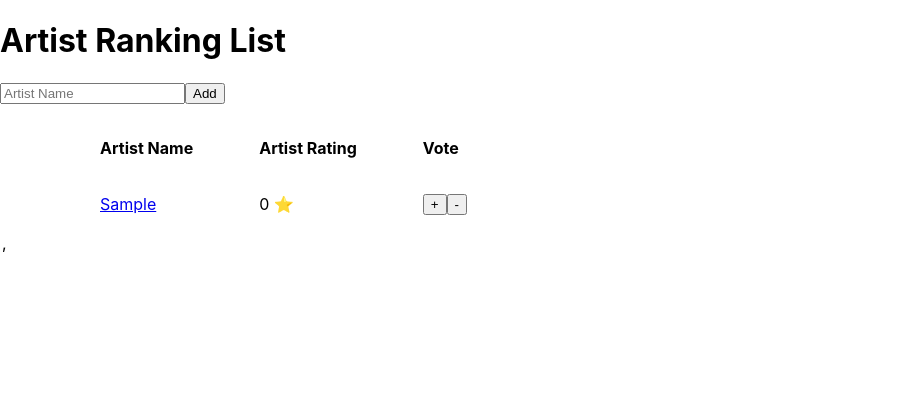
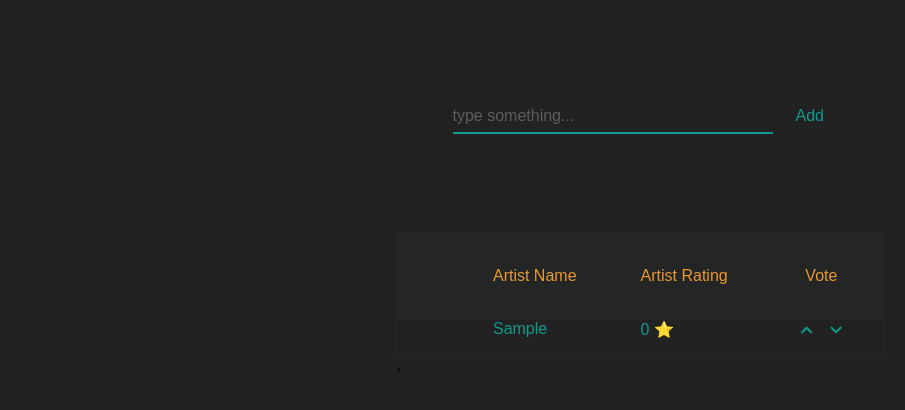
Before and after one commit to LiaPapailiou/artist-ranking, a React (Create React App) app: page /home in a window 1280 px wide. Both pictures are taken after typing "Sample" into the empty fields and a click on the button "Add". Shown: the top 410 px of the page, without its empty margins (0-905 px from the left). Built offline with nearby package versions, Linux system fonts and the light colour scheme.

Commit message:
add styles

```diff
--- a/public/index.html
+++ b/public/index.html
@@ -1,14 +1,12 @@
 <!DOCTYPE html>
 <html lang="en">
+
 <head>
   <meta charset="utf-8" />
   <link rel="icon" href="%PUBLIC_URL%/favicon.ico" />
   <meta name="viewport" content="width=device-width, initial-scale=1" />
   <meta name="theme-color" content="#000000" />
-    <meta
-      name="description"
-      content="Web site created using create-react-app"
-    />
+  <meta name="description" content="Web site created using create-react-app" />
   <link rel="apple-touch-icon" href="%PUBLIC_URL%/logo192.png" />
   <!--
       manifest.json provides metadata used when your web app is installed on a
@@ -24,8 +22,12 @@
       work correctly both with client-side routing and a non-root public URL.
       Learn how to configure a non-root public URL by running `npm run build`.
     -->
-    <title>React App</title>
+  <script src="https://kit.fontawesome.com/263e55ce94.js"></script>
+  <link rel="stylesheet" href="https://use.fontawesome.com/releases/v5.14.0/css/all.css"
+    integrity="sha384-HzLeBuhoNPvSl5KYnjx0BT+WB0QEEqLprO+NBkkk5gbc67FTaL7XIGa2w1L0Xbgc">
+  <title>Artist Ranking</title>
 </head>
+
 <body>
   <noscript>You need to enable JavaScript to run this app.</noscript>
   <div id="root"></div>
@@ -40,4 +42,5 @@
       To create a production bundle, use `npm run build` or `yarn build`.
     -->
 </body>
+
 </html>
--- /dev/null
+++ b/src/App.css
@@ -0,0 +1,122 @@
+.App {
+  display: flex;
+  flex-direction: column;
+  align-items: center;
+  justify-content: flex-start;
+  align-content: center;
+  background-color:#222222;
+  min-height: 100vh;
+  font-family: 'Rubik', sans-serif
+}
+
+.input-field {
+  margin-top: 100px;
+  width: 40vh;
+  border: 0;
+  border-bottom: 2px solid #11998e;
+  outline: 0;
+  font-size: 1.3rem;
+  color: #11998e;
+  padding: 7px 0;
+  background: transparent;
+  transition: border-color #11998e 0.2s;
+  font-size:16px;
+}
+
+.input-field:focus {
+  padding-bottom: 6px;
+  font-weight: 500;
+  border-width: 3px;
+  border-image: linear-gradient(to right, #11998e,#38ef7d);
+  border-image-slice: 1;
+}
+
+.input-field:required {
+  box-shadow: none;
+}
+
+.input-field:invalid {
+  box-shadow: none;
+}
+
+::placeholder {
+  color: #b9b4b5;
+  opacity: 0.4;
+}
+
+.btn {
+ margin-left: 15px;
+ text-align: center;
+ background-color: transparent;
+ color: #11998e;
+ width: 40px;
+ height: 25px;
+ border: transparent;
+ padding-left: 0.5em;
+ padding-right: 0.5em;
+ border-radius: 0.2em;
+ font-size: 16px;
+ outline: none;
+}
+
+.btn-i {
+  height: 20px;
+  background-color: transparent;
+  border: solid transparent;
+  outline: none;
+}
+
+.btn:hover {
+  font-size: 20px;
+}
+
+.table {
+  margin-top: 100px;
+  overflow: auto;
+  border-collapse: collapse;
+}
+
+.table tr {
+  height: 30px;
+  border-top: 1px solid  #272929;
+  border-left: 1px solid  #272929;
+  border-right: 1px solid  #272929;
+  border-bottom: 1px solid  #272929;
+}
+
+.table th {
+  padding: 2em;
+  background-color: #31353521;
+  color: #e99930;
+  font-weight: 300;
+}
+
+.table td {
+  font-size: 16px;
+  text-align: justify;
+  color: #11998e;
+  padding-right: 2em;
+  padding-left: 2em;
+  padding-bottom: 1em;
+  border-bottom: 1px solid  #272929;
+}
+
+.table tr:nth-child(even) {
+  background-color: #31353521;
+}
+
+.table td a {
+  text-decoration: none;
+  font-size: 16px;
+  color: #11998e;
+}
+
+.table td a:hover {
+  font-size: 18px;
+}
+
+.btn-control {
+  padding: 2em;
+  align-self: center;
+  margin-left: 50px;
+}
--- a/src/App.js
+++ b/src/App.js
@@ -5,6 +5,7 @@ import {
   Switch,
   Redirect,
 } from 'react-router-dom';
+import './App.css';
 import ArtistContext from './ArtistContext';
 import AddArtist from './components/AddArtist';
 import EditArtist from './components/EditArtist';
@@ -55,7 +56,6 @@ const artistReducer = (state, action) => {
         artist: [...state.artist, newArtist],
       };
     case EDIT_ARTIST:
-      // const artistNew = action.data;
       return {
         ...state,
         artist: [...state.artist.slice(0, idx), artistNew, ...state.artist.slice(idx + 1)],
@@ -93,7 +93,6 @@ function App() {
 
   return (
     <div className="App">
-      <h1>Artist Ranking List</h1>
       <ArtistContext.Provider value={{ state, dispatch }}>
         <Router>
           <Route
@@ -134,6 +133,7 @@ function App() {
           </Switch>
         </Router>
       </ArtistContext.Provider>
+      {/* <pre>{JSON.stringify(state, null, 2)}</pre> */}
     </div>
   );
 }
--- a/src/components/AddArtist.js
+++ b/src/components/AddArtist.js
@@ -23,12 +23,13 @@ const AddArtist = (props) => {
       <input
         type="text"
         name="artistName"
+        className="input-field"
         value={artist.artistName}
-        placeholder="Artist Name"
         required
+        placeholder="type something..."
         onChange={(e) => onChange(e)}
       />
-      <button type="submit">Add</button>
+      <button type="submit" className="btn">Add</button>
     </form>
   );
 };
--- a/src/components/ArtistList.js
+++ b/src/components/ArtistList.js
@@ -25,13 +25,13 @@ const ArtistList = (props) => {
 
   return (
     <div>
-      <table>
+      <table className="table">
         <thead>
           <tr>
-            <th aria-label="Artist Photo" style={{ padding: '2em' }} />
-            <th style={{ padding: '2em' }}>Artist Name</th>
-            <th style={{ padding: '2em' }}>Artist Rating</th>
-            <th style={{ padding: '2em' }}>Vote</th>
+            <th aria-label="Artist Photo" />
+            <th>Artist Name</th>
+            <th>Artist Rating</th>
+            <th>Vote</th>
           </tr>
         </thead>
         <tbody>
@@ -41,23 +41,23 @@ const ArtistList = (props) => {
                 <td>
                   {
                     item.artistPhoto
-                    && <img src={item.artistPhoto} alt="" style={{ height: 30, width: 30 }} />
+                    && <img src={item.artistPhoto} alt="" style={{ height: 30, width: 30, paddingTop: '0.5em' }} />
                   }
                 </td>
-                <td style={{ paddingRight: '2em', paddingLeft: '2em', paddingBottom: '1em' }}>
+                <td>
                   <Link to={`/artist/${item.id}`}>
                     {item.artistName}
                   </Link>
                 </td>
-                <td style={{ paddingRight: '2em', paddingLeft: '2em', paddingBottom: '1em' }}>
+                <td>
                   {item.artistStars} ⭐️
                 </td>
-                <td style={{ paddingRight: '1em', paddingLeft: '2em', paddingBottom: '1em' }}>
-                  <button type="button" onClick={() => props.onIncClick(item.id)}>
-                    +
+                <td>
+                  <button type="button" className="btn-i" onClick={() => props.onIncClick(item.id)}>
+                    <i className="fas fa-chevron-up" style={{ color: '#11998e' }} />
                   </button>
-                  <button type="button" onClick={() => props.onDecClick(item.id)}>
-                    -
+                  <button type="button" className="btn-i" onClick={() => props.onDecClick(item.id)}>
+                    <i className="fas fa-chevron-down" style={{ color: '#11998e' }} />
                   </button>
                 </td>
               </tr>
--- a/src/components/EditArtist.js
+++ b/src/components/EditArtist.js
@@ -33,21 +33,27 @@ const EditArtist = (props) => {
     <form onSubmit={(e) => onSubmit(e)}>
       <input
         type="text"
-        placeholder="Edit name"
+        placeholder="edit name..."
         name="artistName"
         value={formData.artistName}
+        className="input-field"
         onChange={(e) => onChange(e)}
         required
       />
+      <br />
       <input
         type="text"
-        placeholder="Photo link"
+        placeholder="photo link..."
         name="artistPhoto"
+        className="input-field"
         onChange={(e) => onChange(e)}
         value={formData.artistPhoto}
       />
-      <button type="submit">Edit</button>
-      <button type="button" onClick={() => history.push('/home')}>Go Back</button>
+      <br />
+      <div className="btn-control">
+        <button type="submit" className="btn">Edit</button>
+        <button type="button" className="btn" onClick={() => history.push('/home')}>Back</button>
+      </div>
     </form>
   );
 };
```
Lines whose indentation alone changed are shown as unchanged.
